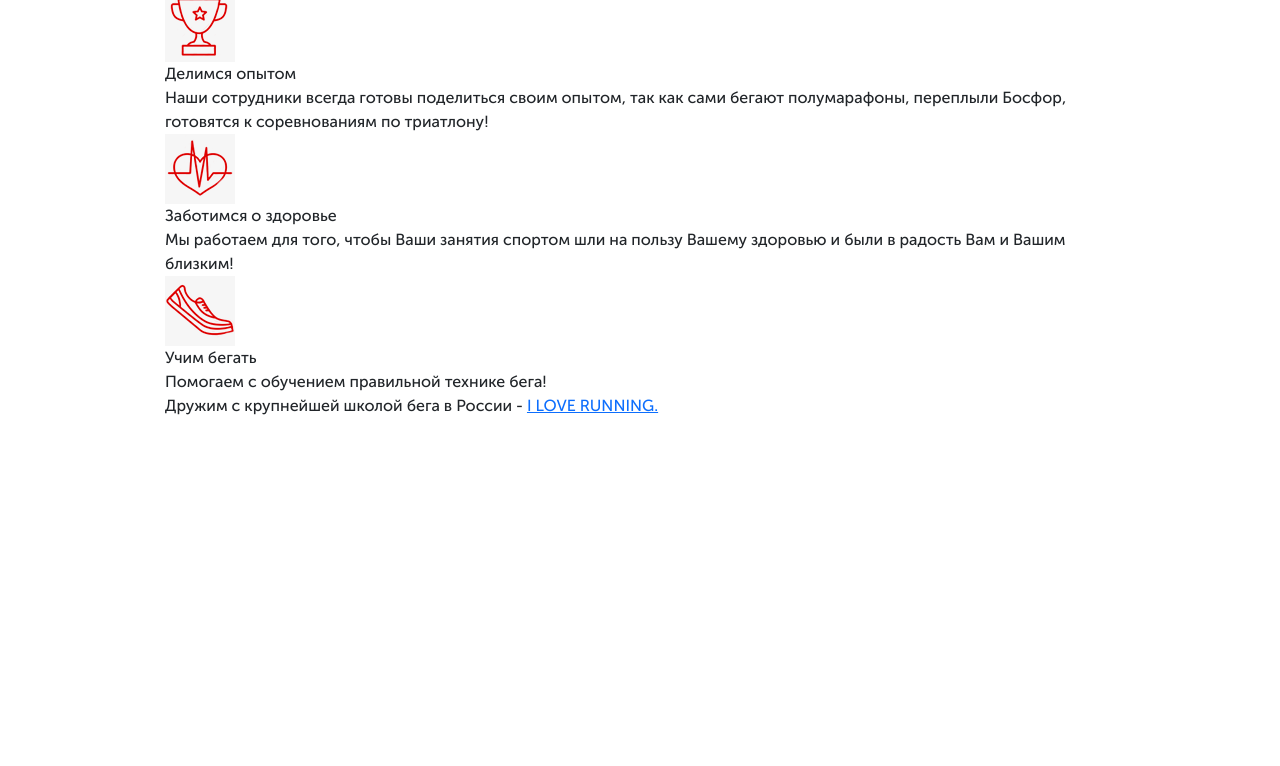
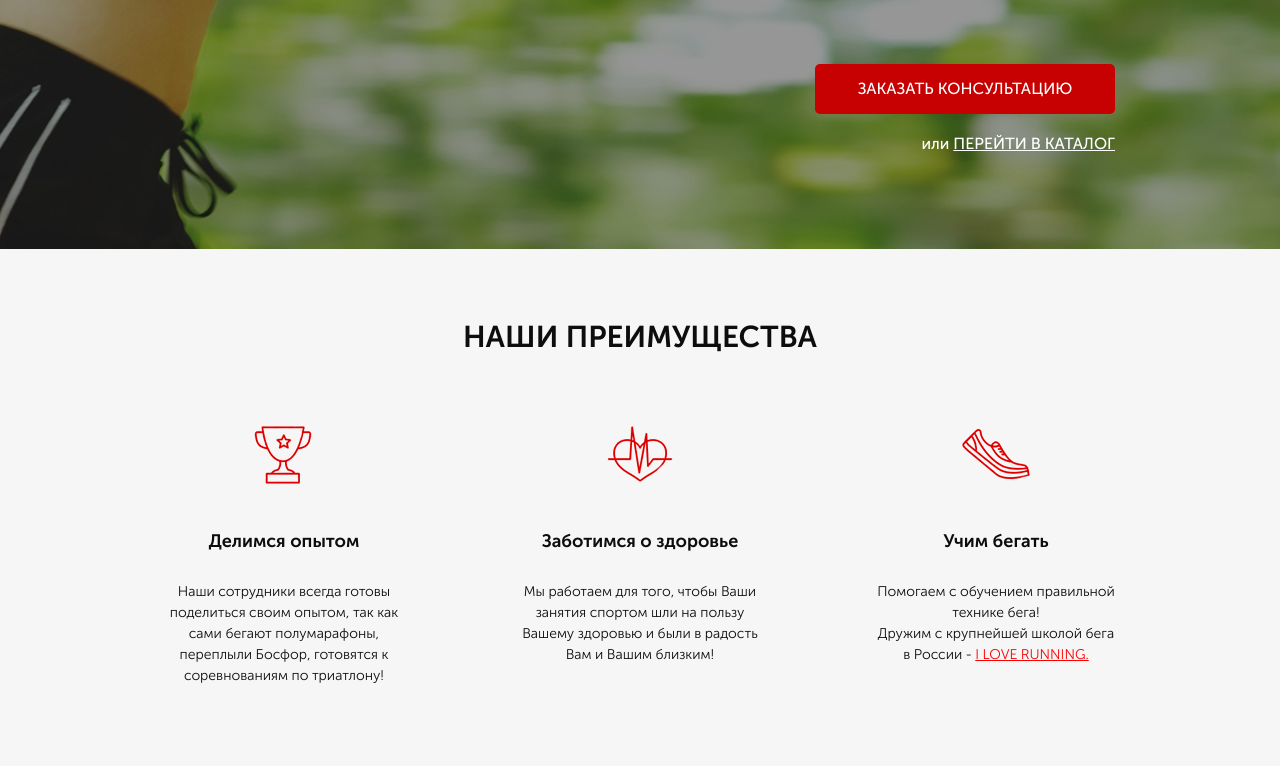
Before and after one commit to ZeroMotugava/Pet_project_2, a website: page src/index.html in a window 1280 px wide. Shown: the part 443-1209 px from the top of the page. Before the commit the page ends 861 px from the top, so only its background shows below. Drawn offline with Linux system fonts and the light colour scheme.

Commit message:
Пофиксил баг с чтением файла scss

```diff
--- a/src/sass/style.scss
+++ b/src/sass/style.scss
@@ -10,6 +10,6 @@
 
 @import 'blocks/promo';
 @import 'blocks/header';
-@import 'blocks/buttons';
+@import 'blocks/button';
 @import 'blocks/advantages';
 @import 'blocks/titles';
```
Also changed, not shown: src/sass/blocks/_titles.scss (+4 -4 lines), src/css/style.min.css, src/sass/blocks/_advantages.scss (indentation only), src/sass/blocks/_button.scss (indentation only), src/sass/blocks/_header.scss (indentation only), src/sass/blocks/_promo.scss (indentation only).
